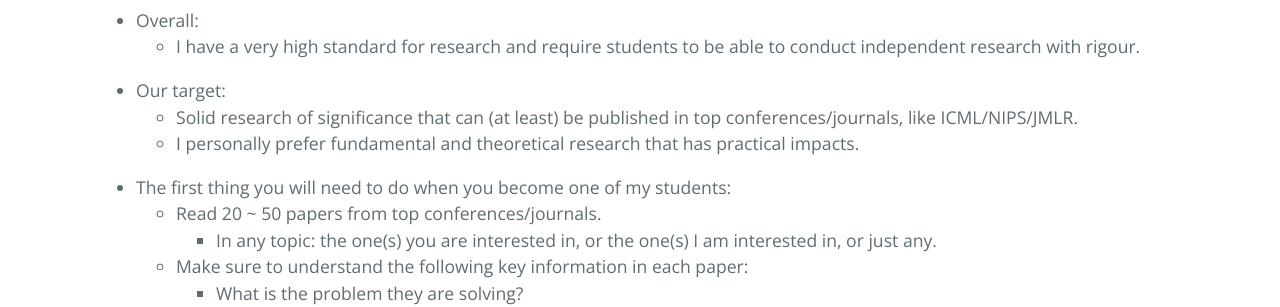
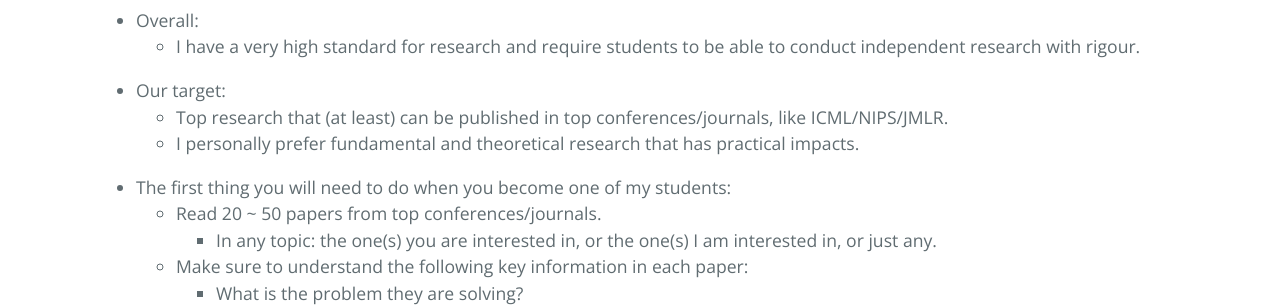
Before and after one commit to ZhimingZhou/zhimingzhou.github.io, a Jekyll site: the page built from _posts/2021-10-11-Prospective-Students.md, in a window 1280 px wide. Shown: the part 455-762 px from the top of the page. Built offline with Jekyll 4.4.1, drawn with Linux system fonts in a browser that asks for light colours; comment, search, counter and statistics services are not loaded.

Commit message:
Update 2021-10-11-Prospective-Students.md

```diff
--- a/_posts/2021-10-11-Prospective-Students.md
+++ b/_posts/2021-10-11-Prospective-Students.md
@@ -14,7 +14,7 @@ I’m looking for talented students with enthusiasm for fundamental research in
 
 <!--  -->
 - Our target:
-	- Solid research of significance that can (at least) be published in top conferences/journals, like ICML/NIPS/JMLR.
+	- Top research that (at least) can be published in top conferences/journals, like ICML/NIPS/JMLR.
 	- I personally prefer fundamental and theoretical research that has practical impacts.
 
 <!--  -->
```
